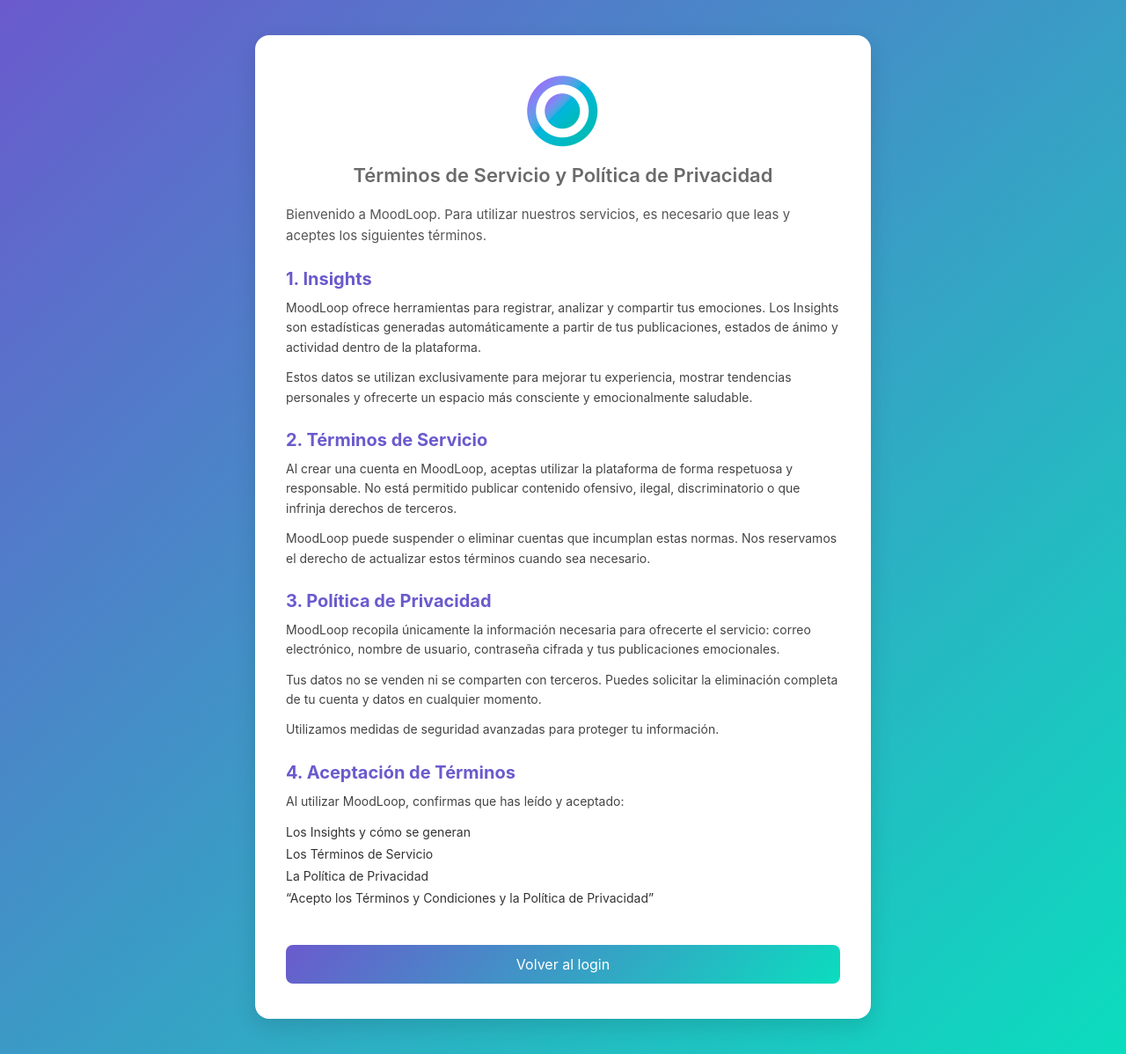
After one commit to flama012/moodloop, a PHP site: page /frontend/terminos.html in a window 1280 px wide. The commit adds this page. Shown: the whole page at 88% size. Run offline with PHP 8.4, Linux system fonts and the light colour scheme.

Commit message:
terminos actualizados y estilizados

```diff
--- /dev/null
+++ b/frontend/css/terminos.css
@@ -0,0 +1,128 @@
+/* ============================
+   RESET Y BASE
+   ============================ */
+* {
+    margin: 0;
+    padding: 0;
+    box-sizing: border-box;
+}
+
+body {
+    font-family: "Inter", Arial, sans-serif;
+    background: linear-gradient(135deg, #6a5acd 0%, #0bddbe 100%);
+    color: #333;
+    min-height: 100vh;
+    display: flex;
+    justify-content: center;
+    align-items: center;
+}
+
+/* ============================
+   CONTENEDOR PRINCIPAL
+   ============================ */
+.terms-wrapper {
+    width: 100%;
+    padding: 40px 20px;
+    display: flex;
+    justify-content: center;
+}
+
+.terms-box {
+    background: #fff;
+    width: 100%;
+    max-width: 700px;
+    padding: 40px 35px;
+    border-radius: 16px;
+    box-shadow: 0 8px 25px rgba(0,0,0,0.12);
+    text-align: left;
+}
+
+/* ============================
+   LOGO
+   ============================ */
+.logo {
+    text-align: center;
+    margin-bottom: 20px;
+}
+
+.logo img {
+    width: 90px;
+    margin-bottom: 10px;
+}
+
+.logo h2 {
+    font-size: 22px;
+    font-weight: 600;
+    color: #6a6a6a;
+}
+
+/* ============================
+   TEXTOS
+   ============================ */
+.intro {
+    font-size: 15px;
+    margin-bottom: 25px;
+    color: #555;
+}
+
+h3 {
+    font-size: 20px;
+    margin-top: 25px;
+    margin-bottom: 10px;
+    color: #6a5acd;
+}
+
+p {
+    font-size: 14px;
+    margin-bottom: 12px;
+    line-height: 1.6;
+    color: #444;
+}
+
+/* ============================
+   LISTA DE ACEPTACIÓN
+   ============================ */
+.accept-list {
+    list-style: none;
+    margin: 15px 0 25px 0;
+    padding-left: 0;
+}
+
+.accept-list li {
+    font-size: 14px;
+    margin-bottom: 8px;
+}
+
+/* ============================
+   BOTÓN
+   ============================ */
+.btn-principal {
+    display: inline-block;
+    width: 100%;
+    padding: 12px;
+    background: linear-gradient(135deg, #6a5acd, #0bddbe);
+    color: white;
+    border-radius: 8px;
+    text-align: center;
+    font-size: 16px;
+    text-decoration: none;
+    margin-top: 20px;
+    transition: opacity 0.3s ease;
+}
+
+.btn-principal:hover {
+    opacity: 0.9;
+}
+
+/* ============================
+   RESPONSIVO
+   ============================ */
+@media (max-width: 480px) {
+    .terms-box {
+        padding: 30px 20px;
+    }
+
+    .emoji-wall {
+        font-size: 28px;
+    }
+}
--- a/frontend/login.php
+++ b/frontend/login.php
@@ -137,7 +137,7 @@ if (isset($_POST["iniciar"])) {
             </form>
 
             <footer>
-                <p>© 2024 MoodLoop. <a href="terminos.php">Insights</a>. <a href="terminos.php">Términos de Servicio</a> y <a href="terminos.php">Política de Privacidad</a></p>
+                <p>© 2024 MoodLoop. <a href="terminos.html">Insights</a>. <a href="terminos.html">Términos de Servicio</a> y <a href="terminos.html">Política de Privacidad</a></p>
             </footer>
 
         </div>
--- a/frontend/registro.php
+++ b/frontend/registro.php
@@ -149,7 +149,7 @@ if (isset($_POST['registrarse'])) {
                 <div class="terminos">
                     <input type="checkbox" required name="terminos" id="terminos" value="Enviar">
                     <label for="terminos">
-                        Acepto los <a href="terminos.php">Términos y Condiciones</a> y la <a href="terminos.php">Política de Privacidad</a>.
+                        Acepto los <a href="terminos.html">Términos y Condiciones</a> y la <a href="terminos.html">Política de Privacidad</a>.
                     </label>
                 </div>
 
--- /dev/null
+++ b/frontend/terminos.html
@@ -0,0 +1,87 @@
+<!doctype html>
+<html lang="es">
+<head>
+    <meta charset="UTF-8">
+    <meta name="viewport" content="width=device-width, initial-scale=1.0">
+    <title>Términos y Privacidad - MoodLoop</title>
+    <link rel="stylesheet" href="css/terminos.css">
+</head>
+<body>
+
+<div class="terms-wrapper">
+
+    <div class="terms-box">
+
+        <div class="logo">
+            <img src="../assets/logo.PNG" alt="MoodLoop">
+            <h2>Términos de Servicio y Política de Privacidad</h2>
+        </div>
+
+        <p class="intro">
+            Bienvenido a MoodLoop. Para utilizar nuestros servicios, es necesario que leas y aceptes los siguientes términos.
+        </p>
+
+        <!-- ============================
+             INSIGHTS
+        ============================ -->
+        <h3>1. Insights</h3>
+        <p>
+            MoodLoop ofrece herramientas para registrar, analizar y compartir tus emociones.
+            Los Insights son estadísticas generadas automáticamente a partir de tus publicaciones, estados de ánimo y actividad dentro de la plataforma.
+        </p>
+        <p>
+            Estos datos se utilizan exclusivamente para mejorar tu experiencia, mostrar tendencias personales y ofrecerte un espacio más consciente y emocionalmente saludable.
+        </p>
+
+        <!-- ============================
+             TÉRMINOS DE SERVICIO
+        ============================ -->
+        <h3>2. Términos de Servicio</h3>
+        <p>
+            Al crear una cuenta en MoodLoop, aceptas utilizar la plataforma de forma respetuosa y responsable.
+            No está permitido publicar contenido ofensivo, ilegal, discriminatorio o que infrinja derechos de terceros.
+        </p>
+        <p>
+            MoodLoop puede suspender o eliminar cuentas que incumplan estas normas.
+            Nos reservamos el derecho de actualizar estos términos cuando sea necesario.
+        </p>
+
+        <!-- ============================
+             POLÍTICA DE PRIVACIDAD
+        ============================ -->
+        <h3>3. Política de Privacidad</h3>
+        <p>
+            MoodLoop recopila únicamente la información necesaria para ofrecerte el servicio:
+            correo electrónico, nombre de usuario, contraseña cifrada y tus publicaciones emocionales.
+        </p>
+        <p>
+            Tus datos no se venden ni se comparten con terceros.
+            Puedes solicitar la eliminación completa de tu cuenta y datos en cualquier momento.
+        </p>
+        <p>
+            Utilizamos medidas de seguridad avanzadas para proteger tu información.
+        </p>
+
+        <!-- ============================
+             ACEPTACIÓN
+        ============================ -->
+        <h3>4. Aceptación de Términos</h3>
+        <p>
+            Al utilizar MoodLoop, confirmas que has leído y aceptado:
+        </p>
+
+        <ul class="accept-list">
+            <li>Los Insights y cómo se generan</li>
+            <li>Los Términos de Servicio</li>
+            <li>La Política de Privacidad</li>
+            <li>“Acepto los Términos y Condiciones y la Política de Privacidad”</li>
+        </ul>
+
+        <a href="login.php" class="btn-principal">Volver al login</a>
+
+    </div>
+
+</div>
+
+</body>
+</html>
```
Also changed, not shown: frontend/terminos.php (deleted, +0 -59 lines).
